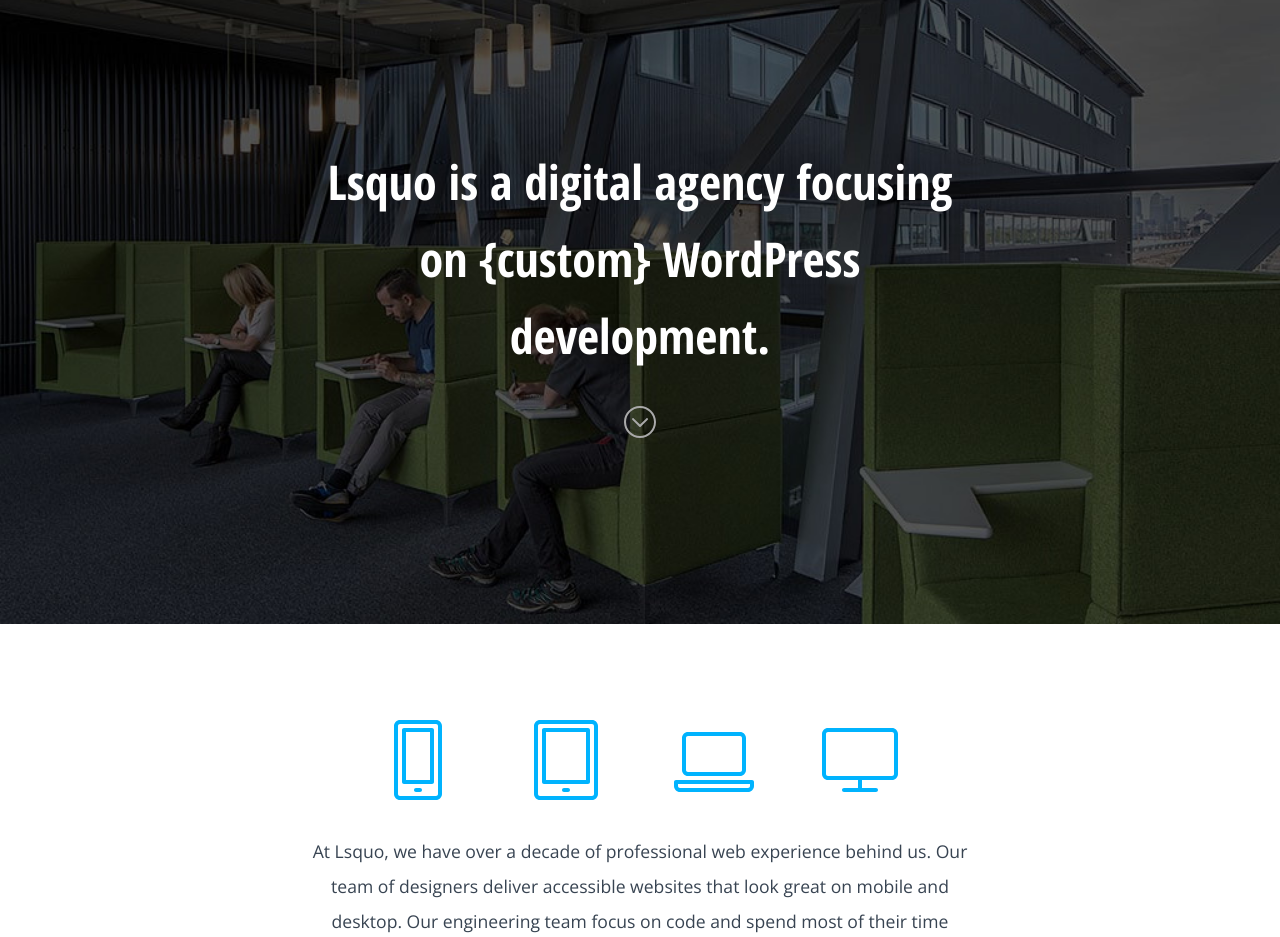
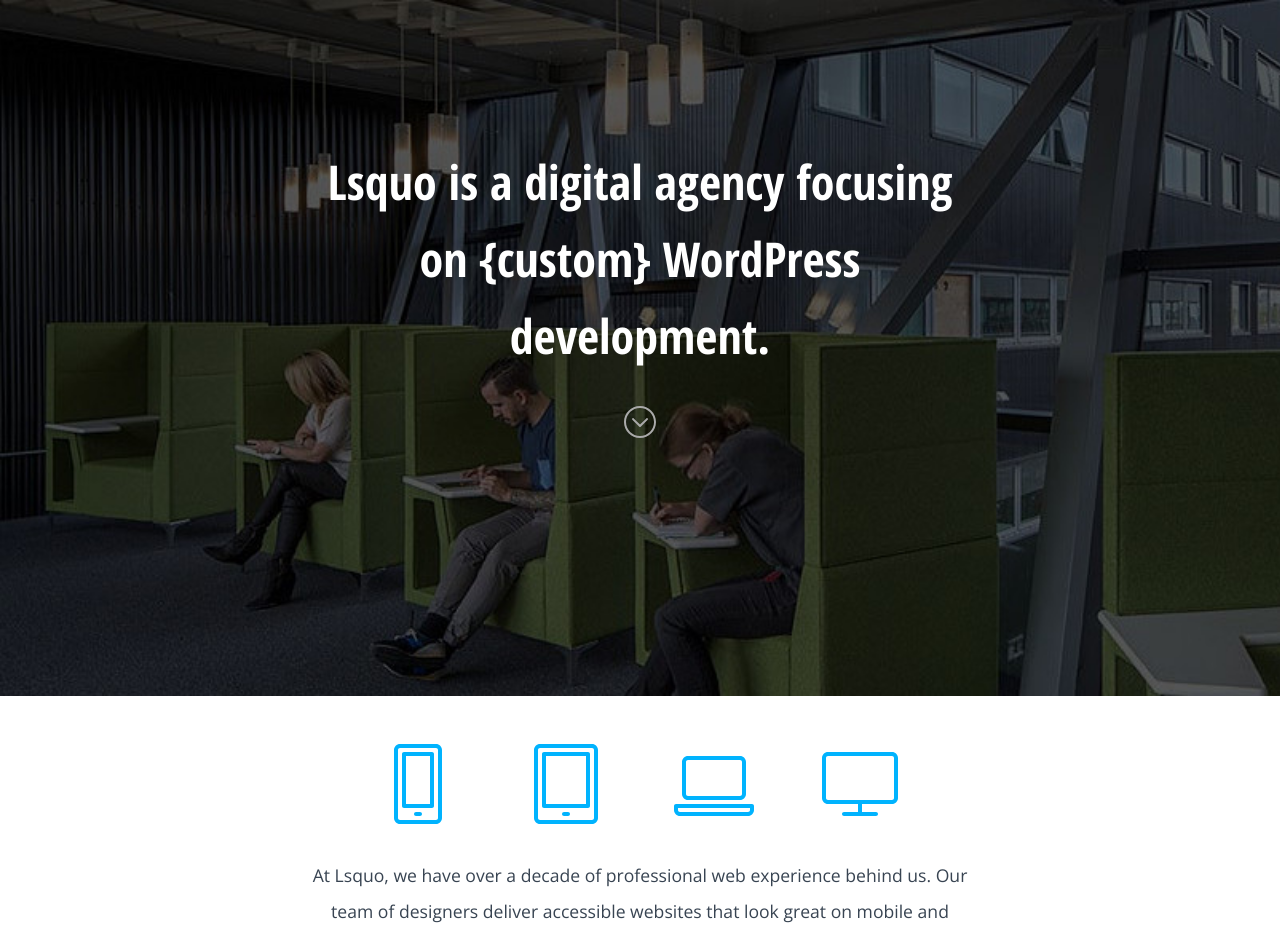
Before and after one commit to lsquo/lsquo.github.io, a Jekyll site: the page built from index.html, in a window 1280 px wide. Shown: the top 937 px of the page. Built offline with Jekyll 4.4.1, drawn with Linux system fonts in a browser that asks for light colours.

Commit message:
Change the size of the header area

```diff
--- a/_sass/_header.scss
+++ b/_sass/_header.scss
@@ -1,14 +1,13 @@
 header {
 	margin: 0;
 	padding: 0;
-	height: 48em;
 	background-image: url(/images/knowledge-dock.jpg);
 	background-repeat: no-repeat;
 	background-size: cover;
-	background-position: 0 -6em;
+	background-position: 0 0;
 	text-align: center;
 }
 
 header img {
-	margin: 2em 0 0 0;
+	margin: 2em 0 3em 0;
 }
--- a/_sass/_media.scss
+++ b/_sass/_media.scss
@@ -1,8 +1,8 @@
 @media (min-width: 34em) {}
 
 @media (min-width: 68em) {
-	header {
-		height: 42em;
+	header img {
+		margin: 2em 0 16em 0;
 	}
 
 	footer ul {
```
Also changed, not shown: images/knowledge-dock.jpg.
